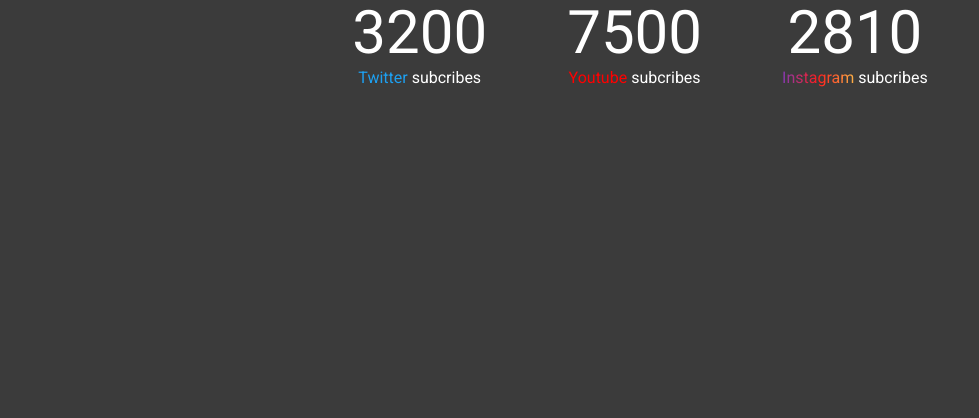
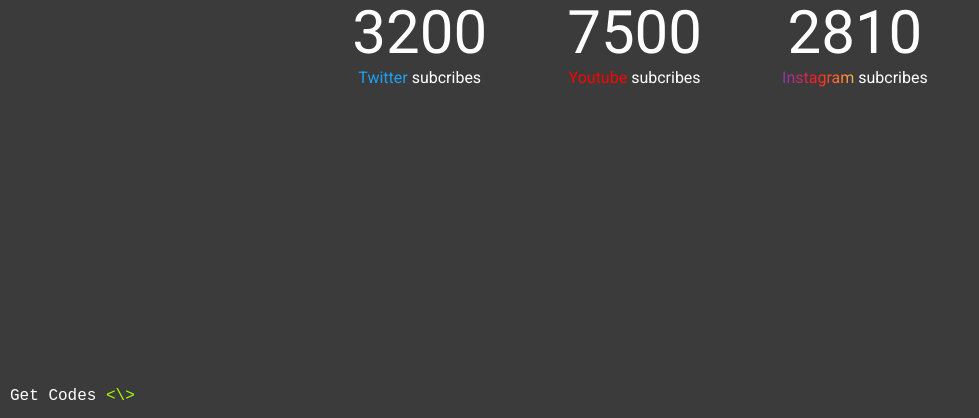
Before and after one commit to JOKERxtheatre/Increment-Numbers, a plain HTML site: page index.html in a window 1280 px wide. Shown: the part 382-800 px from the top of the page, without its empty margins (0-979 px from the left). Drawn offline with Linux system fonts and the light colour scheme.

Commit message:
deploying

```diff
--- a/index.html
+++ b/index.html
@@ -26,6 +26,9 @@
         <span class="counter-text"><span class="insta">Instagram</span> subcribes</span>
     </div>
 
+    <h2>Get Codes <a href="https://github.com/JOKERxtheatre/Increment-Numbers">
+            <\>
+        </a></h2>
     <script src="./main.js"></script>
 </body>
 
--- a/style.css
+++ b/style.css
@@ -35,3 +35,18 @@ body {
   background-clip: text;
   color: transparent;
 }
+h2 {
+  position: absolute;
+  bottom: 0;
+  left: 10px;
+  font-size: 1rem;
+  font-weight: 400;
+  font-family: monospace;
+}
+h2 a {
+  color: #af0;
+  text-decoration: none;
+}
+h2 a:hover {
+  color: blue;
+}
```
